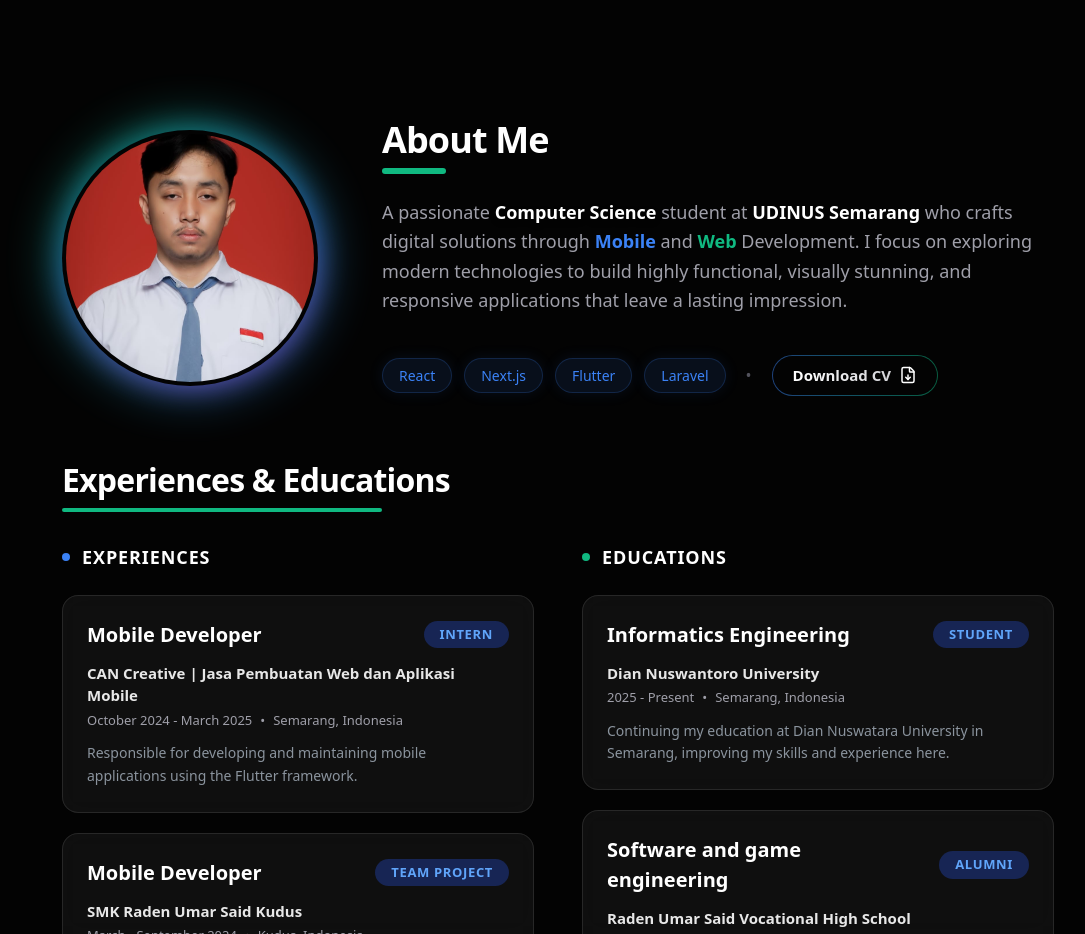
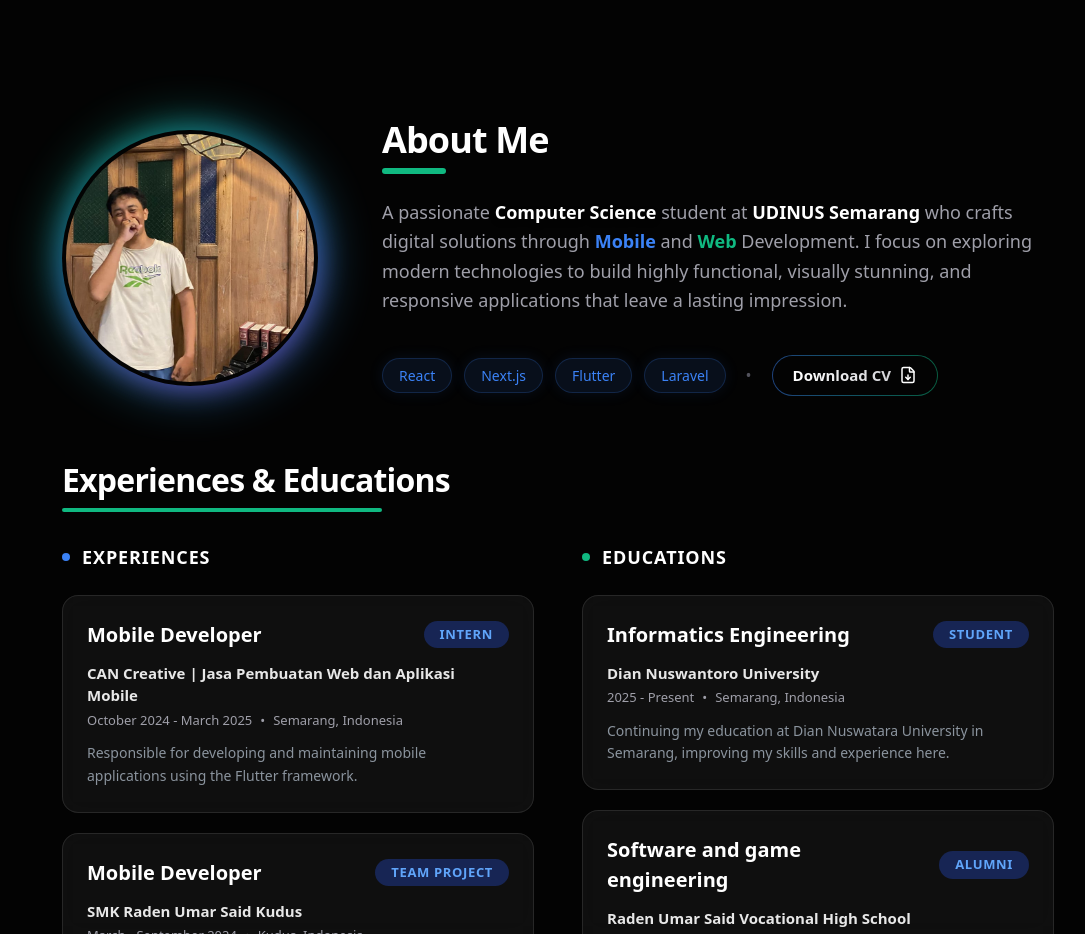
Before and after one commit to altantheprodigy/my-porto, a Next.js app: page / in a window 1280 px wide. Shown: the part 800-1734 px from the top of the page, without its empty margins (82-1167 px from the left). Built offline with nearby package versions, Linux system fonts and the light colour scheme.

Commit message:
update foto

```diff
--- a/app/page.tsx
+++ b/app/page.tsx
@@ -363,7 +363,7 @@ export default function Home() {
             <div className="bg-hitam-utama relative z-10 h-full w-full rounded-full p-[4px]">
               <div className="flex h-full w-full items-center justify-center overflow-hidden rounded-full bg-[#1a1a1a]">
                 <Image
-                  src="/altan-seragam.jpeg"
+                  src="/my-foto.jpeg"
                   alt="Altan Putra"
                   width={256}
                   height={256}
```
Also changed, not shown: public/my-foto-1.jpeg (added), public/my-foto.jpeg (added).
